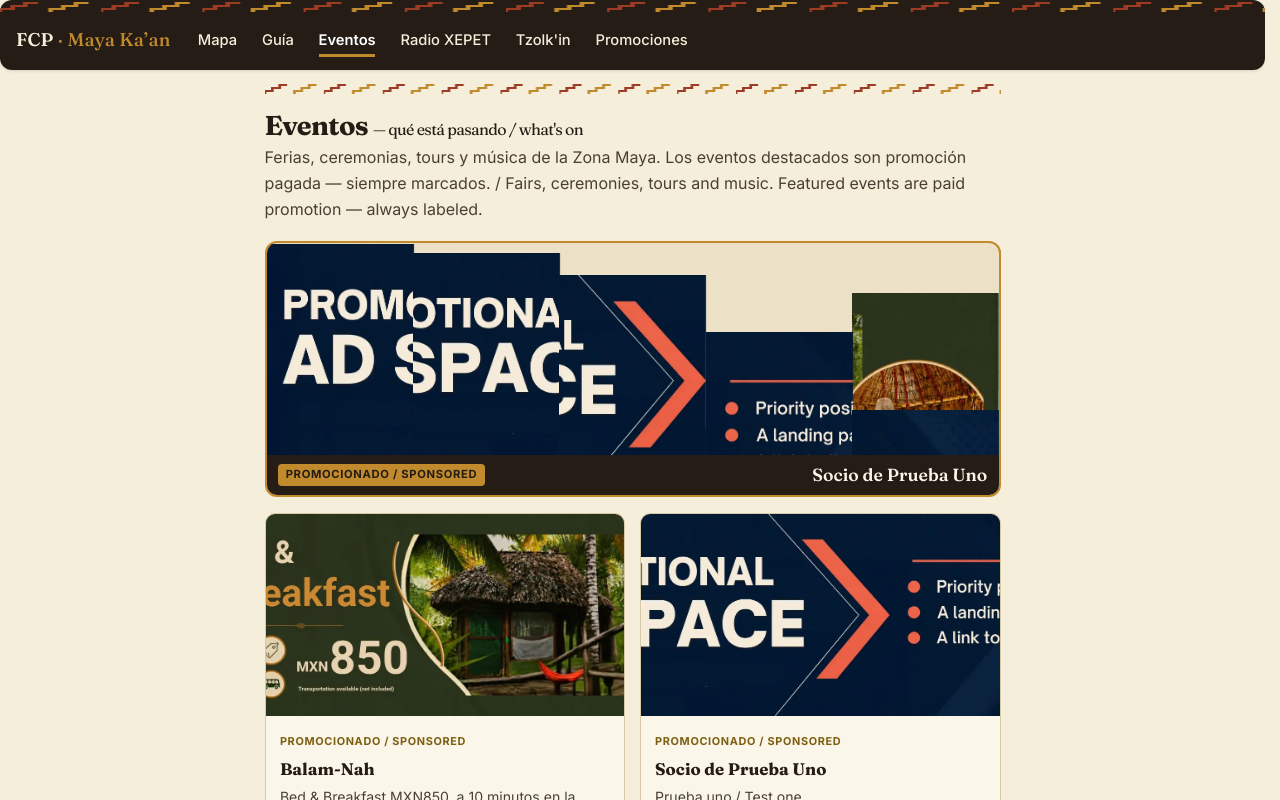
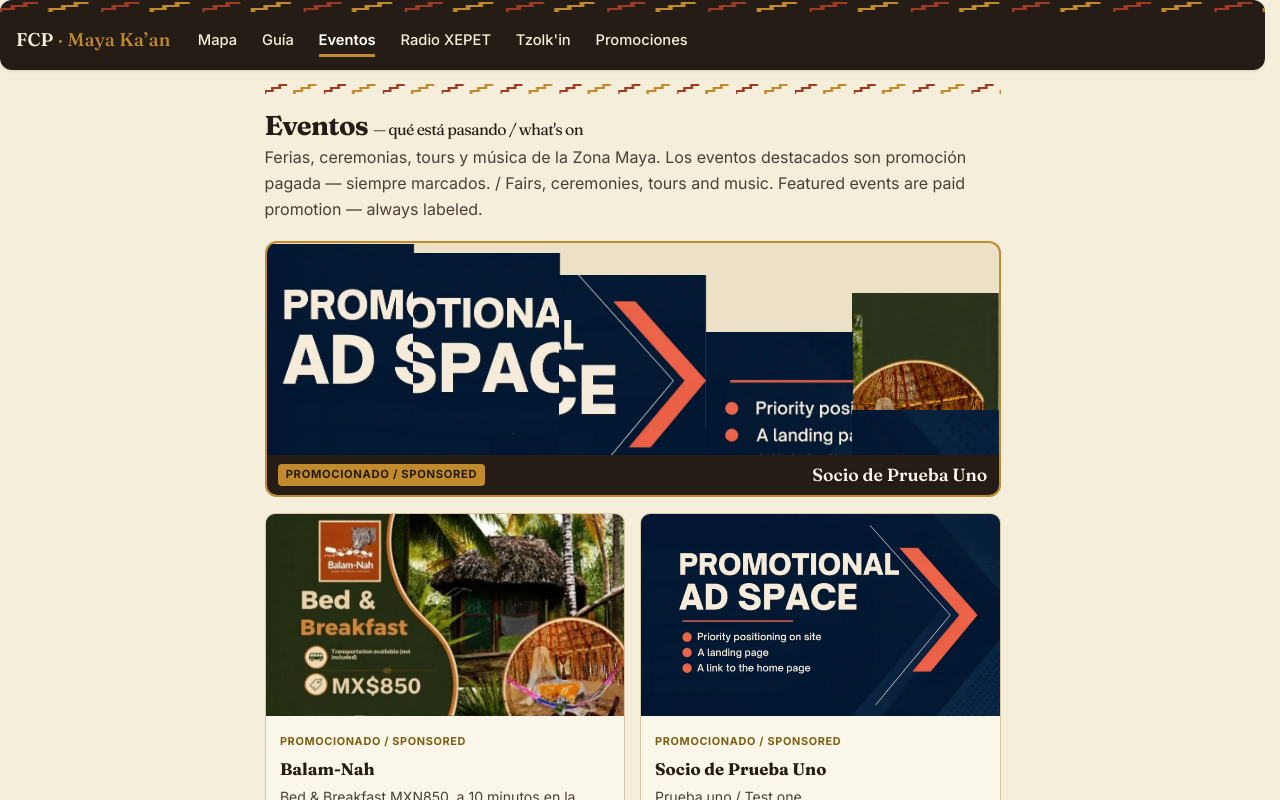
Before and after one commit to Red-Running-Horse/FCPqrooDirectoryServices, a Next.js app: page /eventos in a window 1280 px wide. Shown: the top 800 px of the page. Built offline with nearby package versions, Linux system fonts and the light colour scheme.

Commit message:
Update desktop promotion card ratios

```diff
--- a/app/events.mjs
+++ b/app/events.mjs
@@ -16,7 +16,8 @@
     promoted: true,
     promotion: {
       mediaType: "image",
-      mediaUrl: "/promo/balamnah_1680_487.webp",
+      mediaUrl: "/promo/balamnah_1680_487.webp",   // band (69:20 wide banner)
+      cardUrl: "/promo/balamnah_850_450.webp",     // ← ADD THIS (card image)
       siteUrl: "https://balamnah.fcpqroo.mx",
       tagline: {
         es: "Bed & Breakfast MXN850, a 10 minutos en la naturaleza.",
@@ -43,6 +44,7 @@
     promotion: {
       mediaType: "image",
       mediaUrl: "/promo/promotion1_1680_487.webp",
+      cardUrl: "/promo/promotion1_1280_720.webp",
       siteUrl: "https://example.com/1",
       tagline: { es: "Prueba uno / Test one", en: "Test one" },
     },
@@ -62,6 +64,7 @@
     promotion: {
       mediaType: "image",
       mediaUrl: "/promo/promotion2_1680_487.webp",
+      cardUrl: "/promo/promotion2_1280_720.webp",
       siteUrl: "https://example.com/2",
       tagline: { es: "Prueba dos / Test two", en: "Test two" },
     },
--- a/app/featured-partners.js
+++ b/app/featured-partners.js
@@ -104,7 +104,7 @@
           >
             {p.promotion?.mediaType === "image" && (
               // eslint-disable-next-line @next/next/no-img-element
-              <img src={p.promotion.mediaUrl} alt={p.title.es} loading="lazy" />
+              <img src={p.promotion.cardUrl || p.promotion.mediaUrl} alt={p.title.es} loading="lazy" />
             )}
             <div className="partner-card__body">
               <span className="partner-card__badge">
```
Also changed, not shown: public/promo/promotion1_1280_720.webp (added), public/promo/promotion2_1280_720.webp (added).
